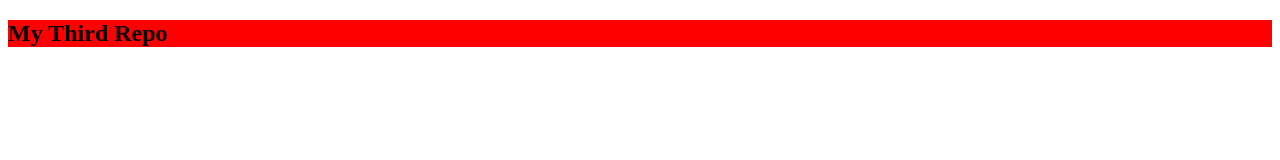
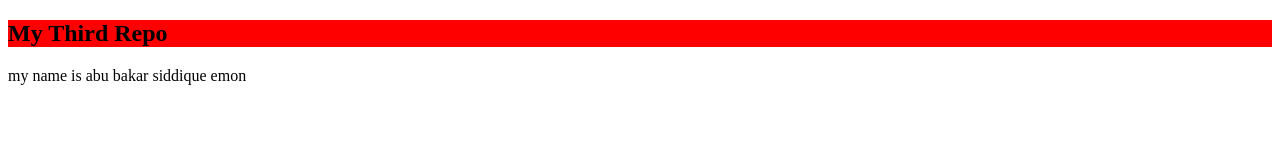
Before and after one commit to abubakarsiddique10/my-third-repo, a plain HTML site: page index.html in a window 1280 px wide. Drawn offline with Linux system fonts and the light colour scheme.

Commit message:
added my name

```diff
--- a/index.html
+++ b/index.html
@@ -9,5 +9,6 @@
 </head>
 <body>
     <h2>My Third Repo</h2>
+    <p>my name is abu bakar siddique emon</p>
 </body>
 </html>
```
